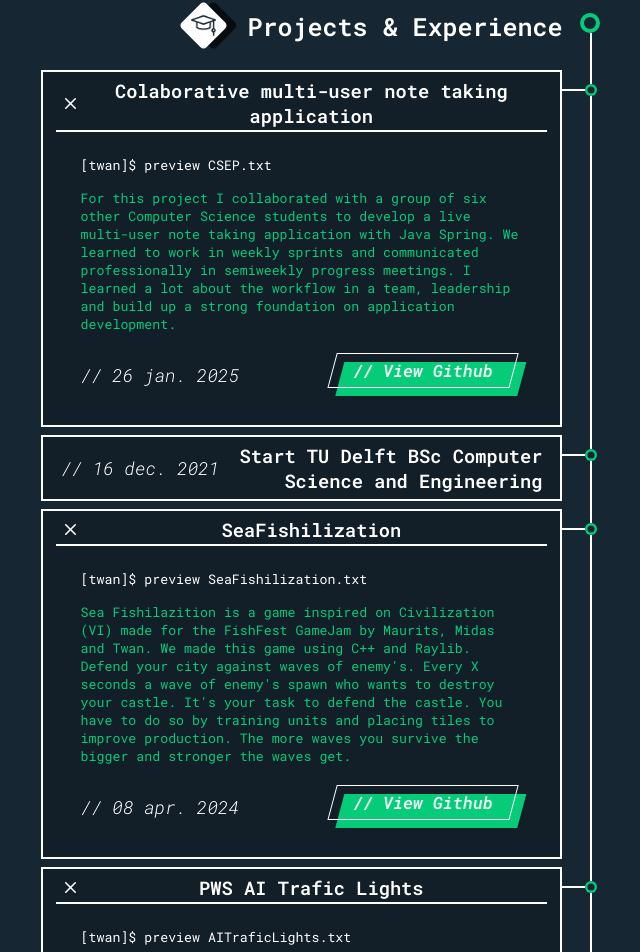
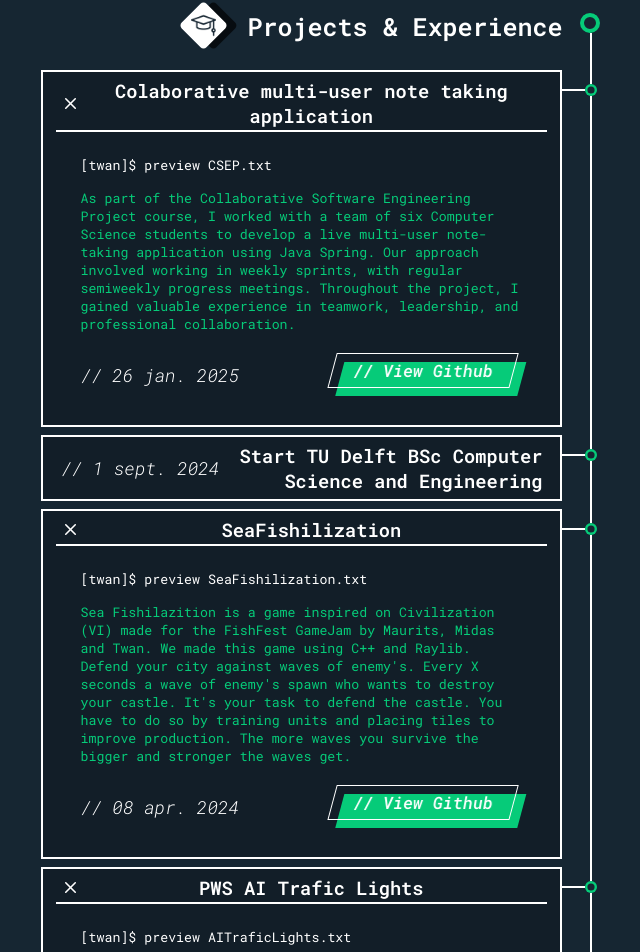
Before and after one commit to Twan-Reijinga/portfolio-site, a SvelteKit app: page / in a window 1280 px wide. Shown: the part 1510-2462 px from the top of the page, without its empty margins (631-1271 px from the left). Built offline with nearby package versions, Linux system fonts and the light colour scheme.

Commit message:
dates and clearups

```diff
--- a/src/data/projects.ts
+++ b/src/data/projects.ts
@@ -21,7 +21,7 @@ const projects: Project[] = [
 		title: 'Colaborative multi-user note taking application',
 		date: '26 jan. 2025',
 		discription:
-			"For this project I collaborated with a group of six other Computer Science students to develop a live multi-user note taking application with Java Spring. We learned to work in weekly sprints and communicated professionally in semiweekly progress meetings. I learned a lot about the workflow in a team, leadership and build up a strong foundation on application development.",
+			"As part of the Collaborative Software Engineering Project course, I worked with a team of six Computer Science students to develop a live multi-user note-taking application using Java Spring. Our approach involved working in weekly sprints, with regular semiweekly progress meetings. Throughout the project, I gained valuable experience in teamwork, leadership, and professional collaboration.",
 		languages: ['Java'],
 		fakeFileName: 'CSEP',
 		url: 'github.com/Twan-Reijinga/CSEP-net-note',
@@ -29,8 +29,8 @@ const projects: Project[] = [
 	},
 	{
 		title: 'Start TU Delft BSc Computer Science and Engineering',
-		comment: 'Univerity course finished 3 years in advance',
-		date: '16 dec. 2021',
+		comment: 'The study of my dreams',
+		date: '1 sept. 2024',
 		cardType: 'small'
 	},
 	{
```
